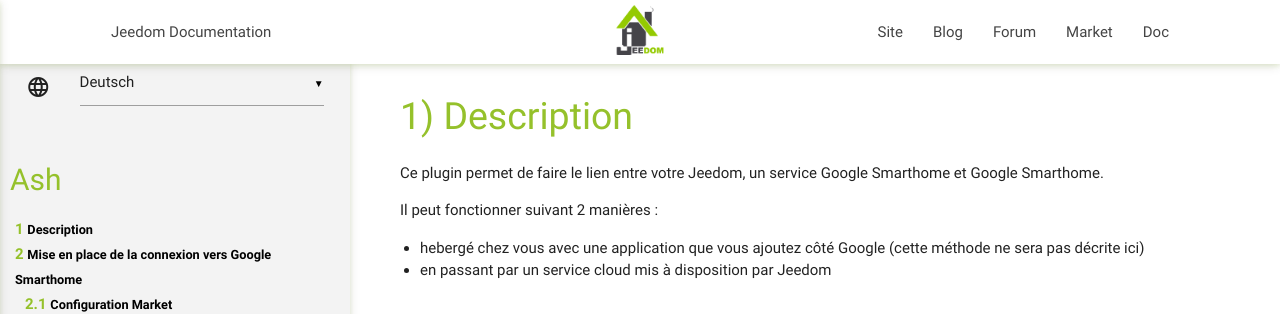
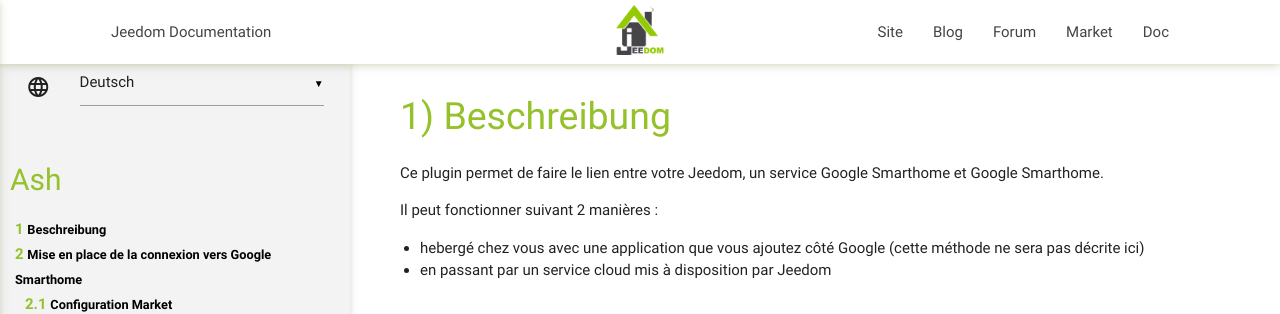
Before and after one commit to jeedom/plugin-ash, a Jekyll site: the page built from docs/de_DE/index.md, in a window 1280 px wide. Shown: the top 314 px of the page. Built offline with Jekyll 4.4.1, drawn with Linux system fonts in a browser that asks for light colours; our own code applies the rules of GitHub Pages for plain Markdown files.

Commit message:
[ROBOT] Action all

```diff
--- a/docs/_layouts/default.html
+++ b/docs/_layouts/default.html
@@ -8,7 +8,7 @@
   <meta http-equiv="Content-Language" content="pt-br">
 </head>
 <body>
-  <div class="navbar-fixed">
+  <div class="navbar-fixed hide-on-print">
     <nav>
       <div class="nav-wrapper container">
         <a id="logo-container" href="https://www.jeedom.com/doc" class="brand-logo center"><img src="/{{site.github.project_title}}/assets/images/logo.png" style="height:50px;margin-top:5px"></a>
@@ -33,7 +33,7 @@
     </nav>
   </div>
   <div class="row" id="div_main">
-    <div id="side-nav" class="side-nav fixed">
+    <div id="side-nav" class="side-nav fixed hide-on-print">
       <div class="container">
        <div class="row">
         <div class="col s2">
@@ -53,8 +53,8 @@
     <div id="div_summary" style="margin-top:-45px;padding-bottom: 45px;"></div>
   </div>
   <div>
-    <i class="material-icons" id="bt_up" style="position:fixed;bottom:10px;right:10px;cursor: pointer;font-size:3em;">keyboard_arrow_up</i>
-    <div class="hide-on-large-only" id='div_menuMobile'>
+    <i class="material-icons hide-on-print" id="bt_up" style="position:fixed;bottom:10px;right:10px;cursor: pointer;font-size:3em;">keyboard_arrow_up</i>
+    <div class="hide-on-large-only hide-on-print" id='div_menuMobile'>
      <div class="row">
       <div class="col s2">
         <i class="material-icons" style="position: relative;top:15px;left:20px;">language</i>
@@ -71,6 +71,7 @@
   </div>
   <div id="div_summary2"></div>
 </div>
+<div id="div_summary3" style="display: none;" class="show-on-print"></div>
 <div id="div_content">
   {{content}}
 </div>
@@ -132,7 +133,13 @@
       selectors : 'h1,h2'
     });
    }
-   $('#toctitle').html('<h2 style="padding-left:5px !important;">'+titlePlugin+'</h2>');
+    $('#div_content').toc({
+      renderIn : "#div_summary3",
+      selectors : 'h1,h2'
+    });
+   $('#div_summary #toctitle').html('<h2 style="padding-left:5px !important;">'+titlePlugin+'</h2>');
+   $('#div_summary2 #toctitle').html('<h2 style="padding-left:5px !important;">'+titlePlugin+'</h2>');
+   $('#div_summary3 #toctitle').html('<h2 style="padding-left:5px !important;">'+titlePlugin+'</h2>');
    $('.toclevel-2').parent().css('color', 'blue');
  }
  var i = 1, j = 1;
--- a/docs/assets/css/styles.css
+++ b/docs/assets/css/styles.css
@@ -92,3 +92,15 @@ nav ul a,nav {
 		height: 100% !important;
 	}
 }
+@media print {
+	.hide-on-print {
+		height: 0px !important;
+		visibility: hidden  !important;
+	}
+	.show-on-print {
+		display:block !important;
+	}
+	#div_content {
+		padding-left : 0px !important;
+	}
+}
--- a/docs/de_DE/index.md
+++ b/docs/de_DE/index.md
@@ -1,4 +1,4 @@
-# Description
+# Beschreibung
 
 Ce plugin permet de faire le lien entre votre Jeedom, un service Google Smarthome et Google Smarthome.
 
```
Also changed, not shown: other parts of docs/_layouts/default.html (+2 -1 lines), docs/de_DE/changelog.md (deleted), docs/en_US/changelog.md (deleted), docs/es_ES/changelog.md (deleted).
